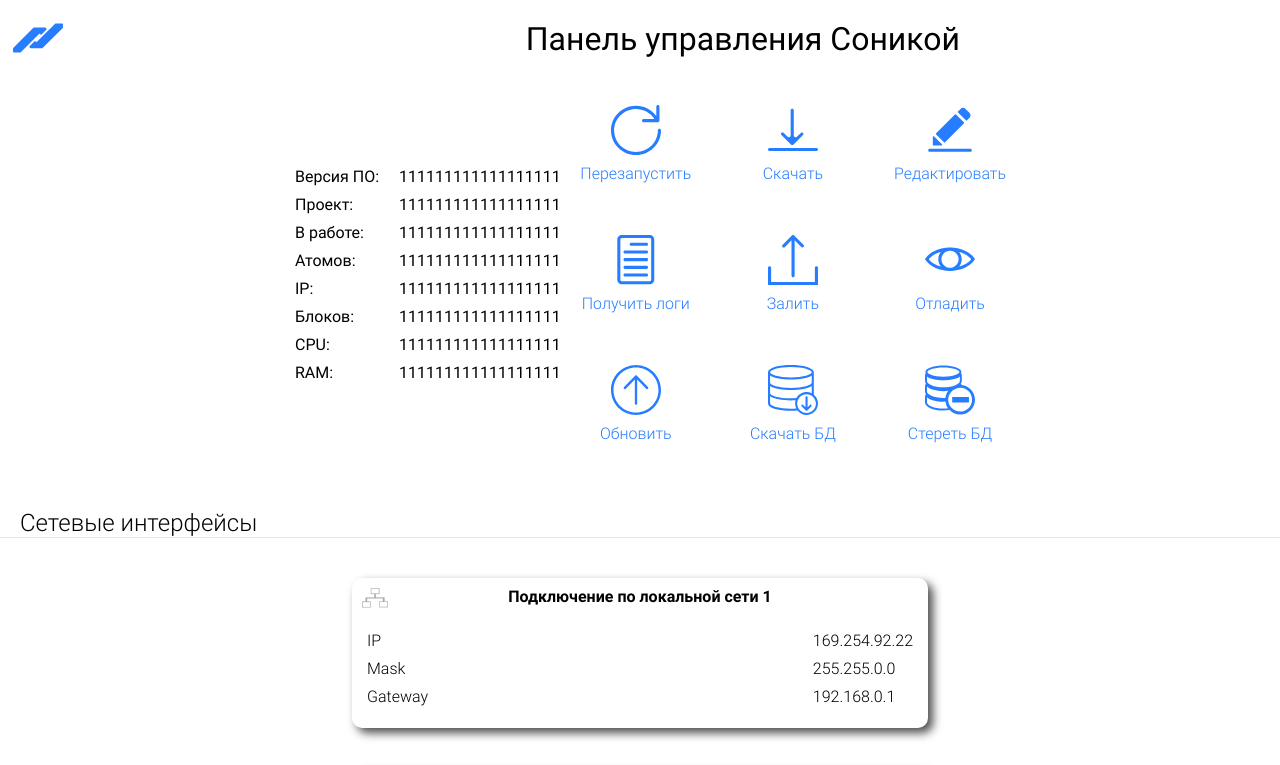
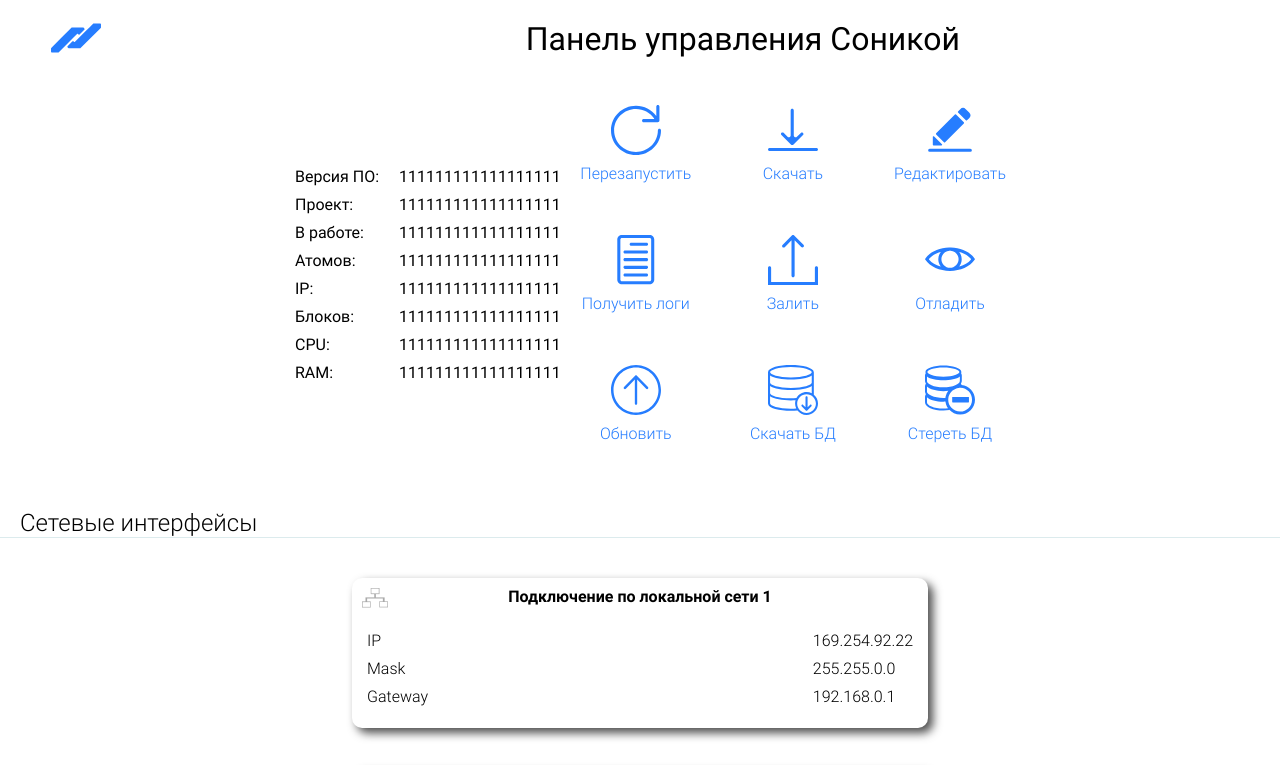
Before and after one commit to VerVan91/Sonica, a plain HTML site: page index.html in a window 1280 px wide. Shown: the top 765 px of the page. Drawn offline with Linux system fonts and the light colour scheme.

Commit message:
Update style.css

```diff
--- a/css/style.css
+++ b/css/style.css
@@ -26,7 +26,7 @@ body {
   justify-content: space-between;
   align-items: center; }
   .header__logo {
-    margin-left: 1%;
+    margin-left: 4%;
     fill: #267dff;
     text-align: center; }
     .header__logo:hover {
```
